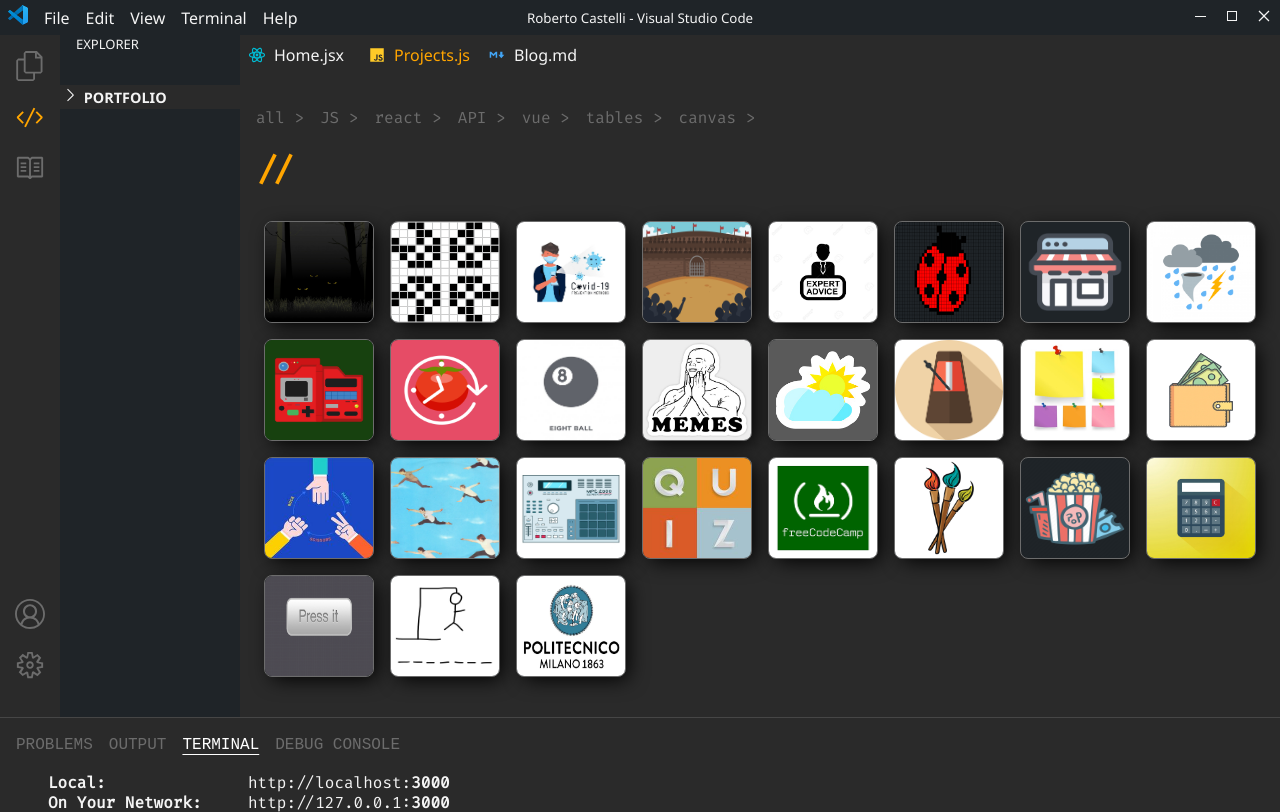
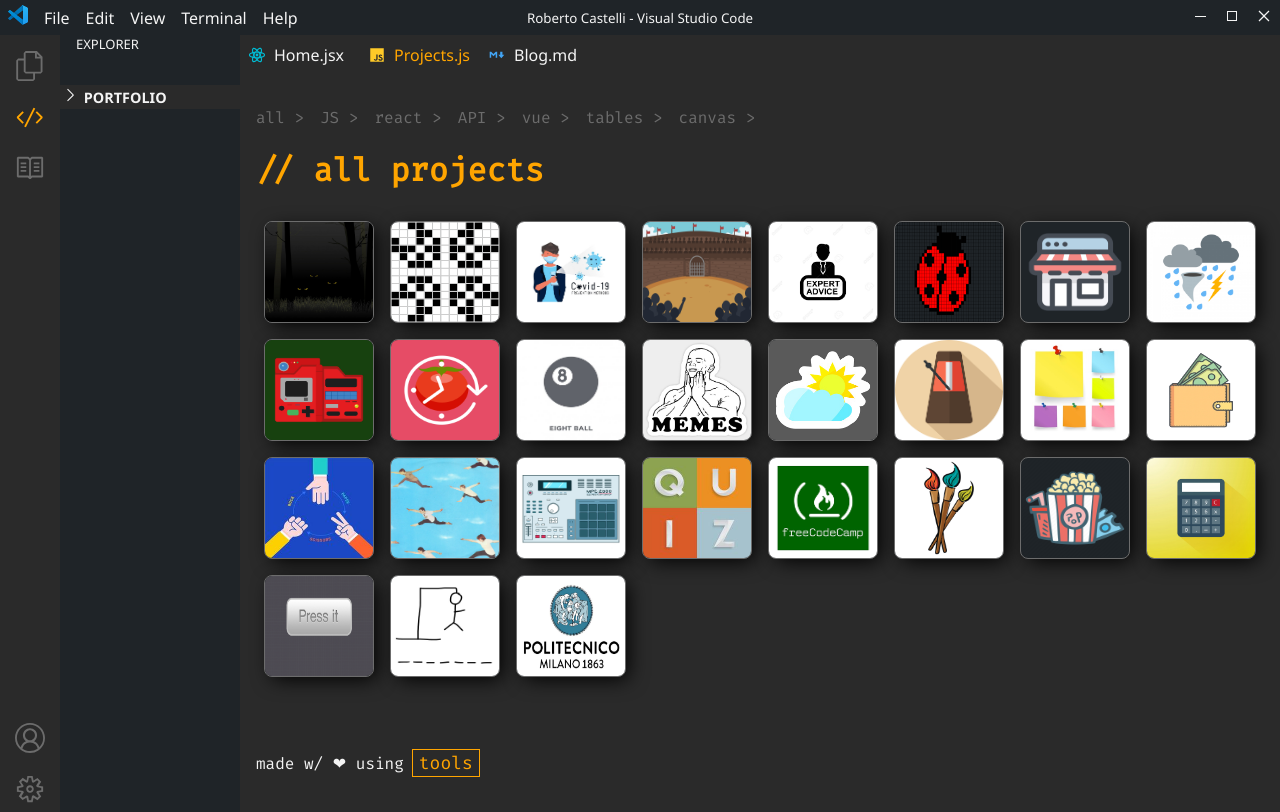
Before and after one commit to RobertoCastelli/portfolio-ts, a React (Create React App) app: page /projects in a window 1280 px wide. Shown: the top 812 px of the page. Built offline with nearby package versions, Linux system fonts and the light colour scheme.

Commit message:
added button tools in projects

```diff
--- a/src/index.css
+++ b/src/index.css
@@ -359,6 +359,9 @@ a {
 .card:hover .card__title::after {
   transform: scaleX(1);
 }
+.projects__content label {
+  color: var(--white);
+}
 
 /*------*/
 /* BLOG */
--- a/src/pages/Projects.tsx
+++ b/src/pages/Projects.tsx
@@ -1,5 +1,5 @@
 //--- ROUTE
-/* import { Link } from "react-router-dom" */
+import { Link } from "react-router-dom"
 //--- CONTEXT
 import { useContext } from "react"
 import { ContextData } from "../context"
@@ -28,7 +28,7 @@ const Projects = () => {
           </ul>
         </div>
         {/* // eslint-disable-next-line */}
-        <h1>// {breadCrumbTitle}</h1>
+        <h1>{breadCrumbTitle ? `// ${breadCrumbTitle}` : "// all projects"}</h1>
         <ul>
           {filteredProjects.map((elem: List) => {
             return (
@@ -43,9 +43,12 @@ const Projects = () => {
             )
           })}
         </ul>
-        {/*   <Link to="/tools">
-          <button type="button">tools</button>
-        </Link> */}
+        <Link to="/tools">
+          <label htmlFor="tools">made w/ ❤ using</label>
+          <button name="tools" type="button">
+            tools
+          </button>
+        </Link>
       </div>
     </div>
   )
```
